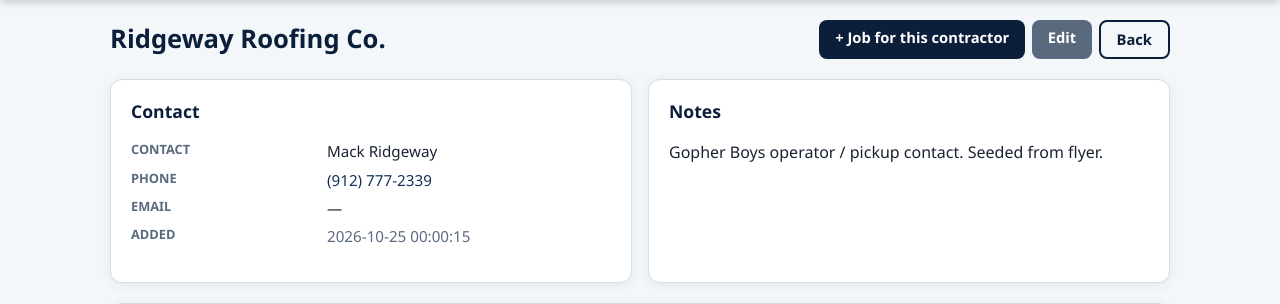
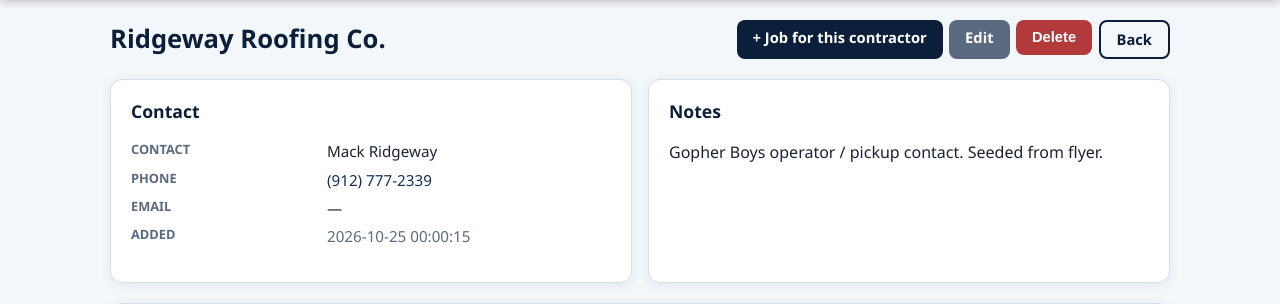
Before and after one commit to Cav0727/gopher-boys-crm, a Flask app: page /contractors/1 in a window 1280 px wide. Shown: the part 126-430 px from the top of the page. Run offline with Flask 3, Linux system fonts and the light colour scheme; the visitor is signed in with stand-in values (Sample User, id 1); data comes from the database, SQL or seed files in the repository; data that the repository does not hold is empty.

Commit message:
Add staff delete for jobs and contractors with confirm cascade
Hard-delete from job/contractor detail (logged-in staff/admin). Job
delete removes activity notes and job-tied messages; contractor delete
removes related jobs, notes, and messages.

```diff
--- a/app.py
+++ b/app.py
@@ -902,6 +902,49 @@ def contractor_edit(cid: int):
     return render_template("contractor_form.html", contractor=c, form=as_form(c))
 
 
+
+
+@app.route("/contractors/<int:cid>/delete", methods=["POST"])
+def contractor_delete(cid: int):
+    """Hard-delete contractor and cascaded jobs/activity/messages (staff logged-in)."""
+    with db() as conn:
+        c = conn.execute(
+            "SELECT id, company_name FROM contractors WHERE id = ?", (cid,)
+        ).fetchone()
+        if not c:
+            flash("Contractor not found.", "error")
+            return redirect(url_for("contractors_list"))
+        job_count = conn.execute(
+            "SELECT COUNT(*) AS n FROM jobs WHERE contractor_id = ?", (cid,)
+        ).fetchone()["n"]
+        # Explicit cleanup so job-tied rows never linger if FKs differ across DBs
+        job_ids = [
+            r["id"]
+            for r in conn.execute(
+                "SELECT id FROM jobs WHERE contractor_id = ?", (cid,)
+            ).fetchall()
+        ]
+        if job_ids:
+            placeholders = ",".join("?" * len(job_ids))
+            conn.execute(
+                f"DELETE FROM messages WHERE job_id IN ({placeholders})", job_ids
+            )
+            conn.execute(
+                f"DELETE FROM activity WHERE job_id IN ({placeholders})", job_ids
+            )
+            conn.execute(
+                f"DELETE FROM jobs WHERE id IN ({placeholders})", job_ids
+            )
+        conn.execute("DELETE FROM messages WHERE contractor_id = ?", (cid,))
+        conn.execute("DELETE FROM contractors WHERE id = ?", (cid,))
+    flash(
+        f"Deleted contractor '{c['company_name']}'"
+        + (f" and {job_count} job(s)." if job_count else "."),
+        "success",
+    )
+    return redirect(url_for("contractors_list"))
+
+
 # ── Jobs ───────────────────────────────────────────────────────────────────
 
 
@@ -1237,6 +1280,23 @@ def job_note(jid: int):
     flash("Note added.", "success")
     return redirect(url_for("job_detail", jid=jid))
 
+
+
+
+
+@app.route("/jobs/<int:jid>/delete", methods=["POST"])
+def job_delete(jid: int):
+    """Hard-delete job, its activity notes, and messages tied to the job."""
+    with db() as conn:
+        job = conn.execute("SELECT id FROM jobs WHERE id = ?", (jid,)).fetchone()
+        if not job:
+            flash("Job not found.", "error")
+            return redirect(url_for("jobs_list"))
+        conn.execute("DELETE FROM messages WHERE job_id = ?", (jid,))
+        conn.execute("DELETE FROM activity WHERE job_id = ?", (jid,))
+        conn.execute("DELETE FROM jobs WHERE id = ?", (jid,))
+    flash(f"Job #{jid} deleted.", "success")
+    return redirect(url_for("jobs_list"))
 
 
 # ── Drivers ────────────────────────────────────────────────────────────────
--- a/static/css/style.css
+++ b/static/css/style.css
@@ -187,6 +187,8 @@ a:hover { text-decoration: underline; }
 .btn:hover { background: var(--navy-2); }
 .btn-secondary { background: #5a6a7e; }
 .btn-mint { background: #2d8a62; }
+.btn-danger { background: #b33a3a; }
+.btn-danger:hover { background: #8f2d2d; }
 .btn-orange { background: var(--orange); }
 .btn-outline {
   background: transparent;
--- a/templates/contractor_detail.html
+++ b/templates/contractor_detail.html
@@ -6,6 +6,10 @@
   <div class="btn-group">
     <a class="btn" href="{{ url_for('job_new', contractor_id=contractor.id) }}">+ Job for this contractor</a>
     <a class="btn btn-secondary" href="{{ url_for('contractor_edit', cid=contractor.id) }}">Edit</a>
+    <form method="post" action="{{ url_for('contractor_delete', cid=contractor.id) }}" style="display:inline"
+      onsubmit="return confirm('Permanently delete this contractor{% if jobs %} and its {{ jobs|length }} job(s){% endif %}? Related notes and messages will also be removed. This cannot be undone.');">
+      <button type="submit" class="btn btn-danger">Delete</button>
+    </form>
     <a class="btn btn-outline" href="{{ url_for('contractors_list') }}">Back</a>
   </div>
 </div>
--- a/templates/job_detail.html
+++ b/templates/job_detail.html
@@ -7,6 +7,10 @@
   </h1>
   <div class="btn-group">
     <a class="btn btn-secondary" href="{{ url_for('job_edit', jid=job.id) }}">Edit</a>
+    <form method="post" action="{{ url_for('job_delete', jid=job.id) }}" style="display:inline"
+      onsubmit="return confirm('Permanently delete job #{{ job.id }}? Notes and messages tied to this job will also be removed. This cannot be undone.');">
+      <button type="submit" class="btn btn-danger">Delete</button>
+    </form>
     <a class="btn btn-outline" href="{{ url_for('jobs_list') }}">Back</a>
   </div>
 </div>
```
